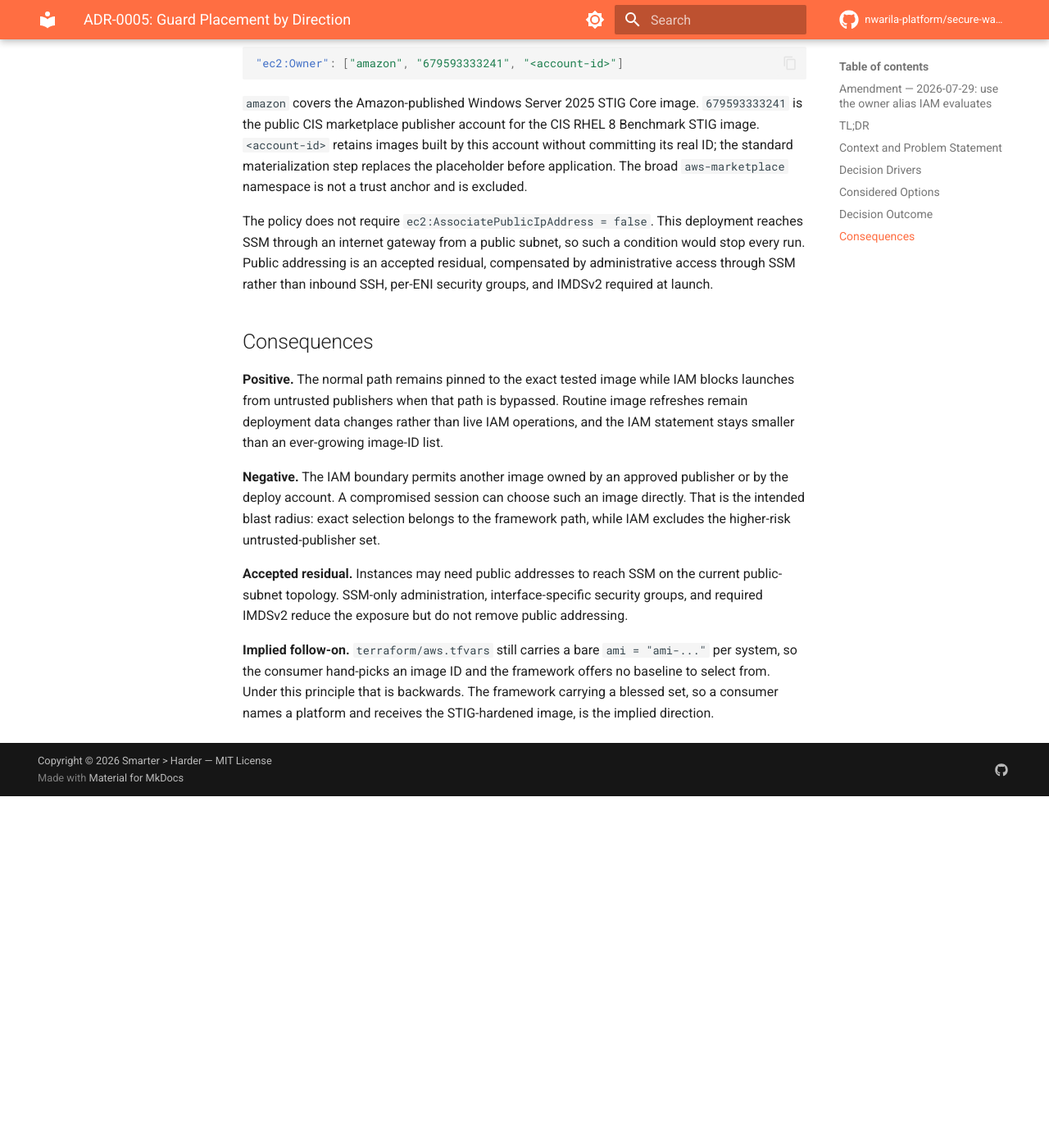
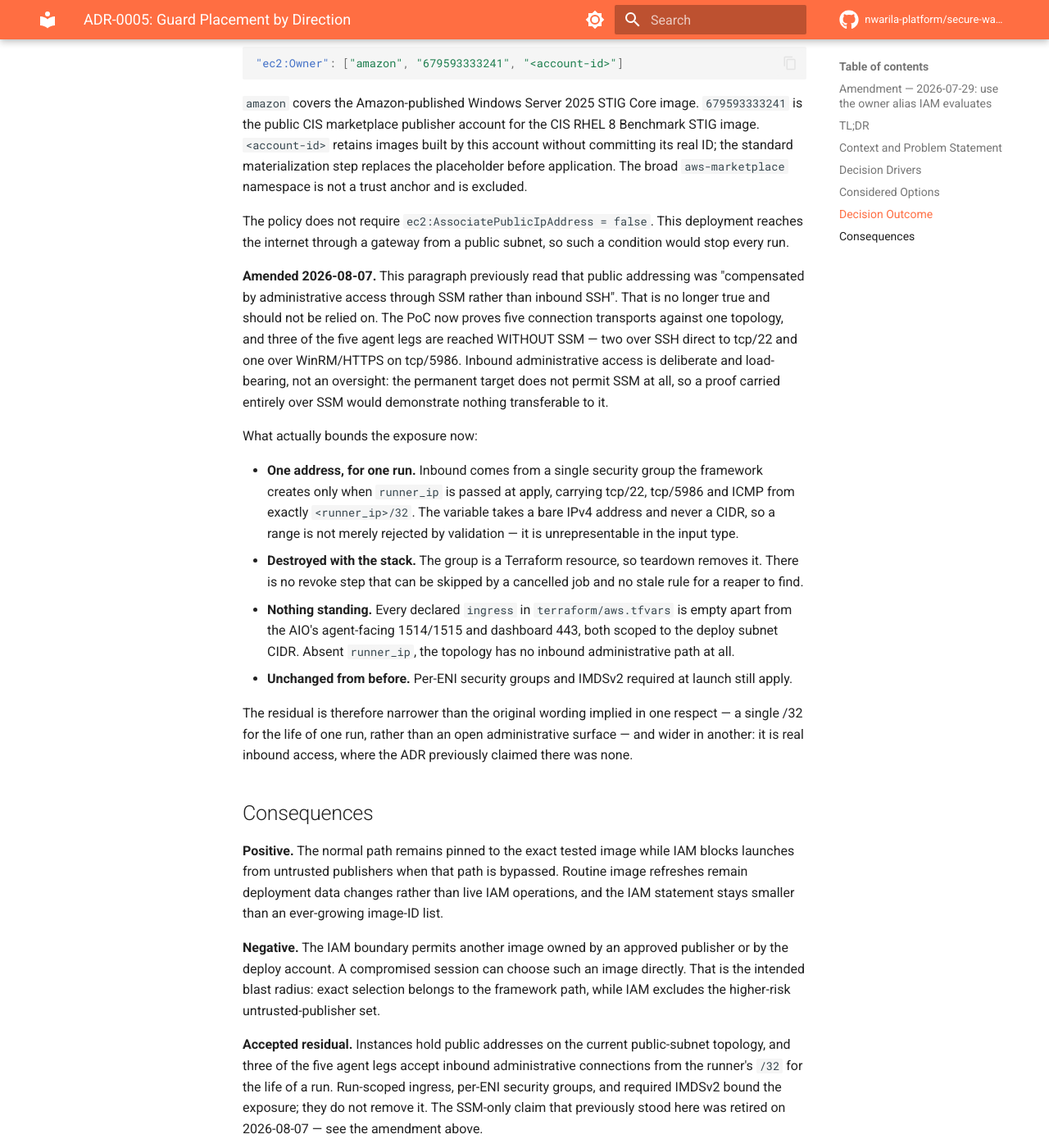
Before and after one commit to nwarila-platform/secure-wazuh, an MkDocs documentation site: the page built from docs/decision-records/repo/0005-guard-placement-by-direction.md, in a window 1280 px wide and 1400 px high, scrolled down 3094 px. Shown: the whole window at 82% size. Built offline with MkDocs 1.6.1 and Material for MkDocs 9.7.7, drawn with Linux system fonts in a browser that asks for light colours; comment, search, counter and statistics services are not loaded; before the commit the page ends 4065 px from its top, so only the background shows below that.

Commit message:
docs(adr-0005): retire the SSM-only compensating-control claim
ADR-0005 recorded public addressing as "an accepted residual, compensated by
administrative access through SSM rather than inbound SSH". Three of the five
agent legs are now reached without SSM — two over SSH direct to 22, one over
WinRM on 5986 — so that sentence described a control the deployment no longer
has. An ADR that misstates its own compensating control is worse than one that
records an uncomfortable residual plainly, because a reviewer reads it and stops
looking.

Amended in place rather than superseded: the decision this ADR records (positive
framework selection with a negative IAM publisher boundary) is unchanged. Only
the residual-risk paragraph was wrong.

The replacement states what actually bounds the exposure — one /32 for one run,
from a group the framework creates only when runner_ip is passed and destroys
with the stack; a bare-address input type that makes a range unrepresentable
rather than merely invalid; and empty declared ingress everywhere except the
AIO's agent and dashboard ports, both scoped to the deploy subnet. It also says
plainly that the residual is narrower than the old wording in one respect and
wider in another: it is real inbound access, where the ADR previously claimed
there was none.

```diff
--- a/docs/decision-records/repo/0005-guard-placement-by-direction.md
+++ b/docs/decision-records/repo/0005-guard-placement-by-direction.md
@@ -115,10 +115,33 @@ retains images built by this account without committing its real ID; the standar
 step replaces the placeholder before application. The broad `aws-marketplace` namespace is not a
 trust anchor and is excluded.
 
-The policy does not require `ec2:AssociatePublicIpAddress = false`. This deployment reaches SSM
-through an internet gateway from a public subnet, so such a condition would stop every run. Public
-addressing is an accepted residual, compensated by administrative access through SSM rather than
-inbound SSH, per-ENI security groups, and IMDSv2 required at launch.
+The policy does not require `ec2:AssociatePublicIpAddress = false`. This deployment reaches the
+internet through a gateway from a public subnet, so such a condition would stop every run.
+
+**Amended 2026-08-07.** This paragraph previously read that public addressing was "compensated by
+administrative access through SSM rather than inbound SSH". That is no longer true and should not
+be relied on. The PoC now proves five connection transports against one topology, and three of the
+five agent legs are reached WITHOUT SSM — two over SSH direct to tcp/22 and one over WinRM/HTTPS on
+tcp/5986. Inbound administrative access is deliberate and load-bearing, not an oversight: the
+permanent target does not permit SSM at all, so a proof carried entirely over SSM would demonstrate
+nothing transferable to it.
+
+What actually bounds the exposure now:
+
+- **One address, for one run.** Inbound comes from a single security group the framework creates
+  only when `runner_ip` is passed at apply, carrying tcp/22, tcp/5986 and ICMP from exactly
+  `<runner_ip>/32`. The variable takes a bare IPv4 address and never a CIDR, so a range is not
+  merely rejected by validation — it is unrepresentable in the input type.
+- **Destroyed with the stack.** The group is a Terraform resource, so teardown removes it. There is
+  no revoke step that can be skipped by a cancelled job and no stale rule for a reaper to find.
+- **Nothing standing.** Every declared `ingress` in `terraform/aws.tfvars` is empty apart from the
+  AIO's agent-facing 1514/1515 and dashboard 443, both scoped to the deploy subnet CIDR. Absent
+  `runner_ip`, the topology has no inbound administrative path at all.
+- **Unchanged from before.** Per-ENI security groups and IMDSv2 required at launch still apply.
+
+The residual is therefore narrower than the original wording implied in one respect — a single /32
+for the life of one run, rather than an open administrative surface — and wider in another: it is
+real inbound access, where the ADR previously claimed there was none.
 
 ## Consequences
 
@@ -132,9 +155,11 @@ deploy account. A compromised session can choose such an image directly. That is
 blast radius: exact selection belongs to the framework path, while IAM excludes the higher-risk
 untrusted-publisher set.
 
-**Accepted residual.** Instances may need public addresses to reach SSM on the current public-subnet
-topology. SSM-only administration, interface-specific security groups, and required IMDSv2 reduce
-the exposure but do not remove public addressing.
+**Accepted residual.** Instances hold public addresses on the current public-subnet topology, and
+three of the five agent legs accept inbound administrative connections from the runner's `/32` for
+the life of a run. Run-scoped ingress, per-ENI security groups, and required IMDSv2 bound the
+exposure; they do not remove it. The SSM-only claim that previously stood here was retired on
+2026-08-07 — see the amendment above.
 
 **Implied follow-on.** `terraform/aws.tfvars` still carries a bare `ami = "ami-..."` per system, so
 the consumer hand-picks an image ID and the framework offers no baseline to select from. Under this
```
